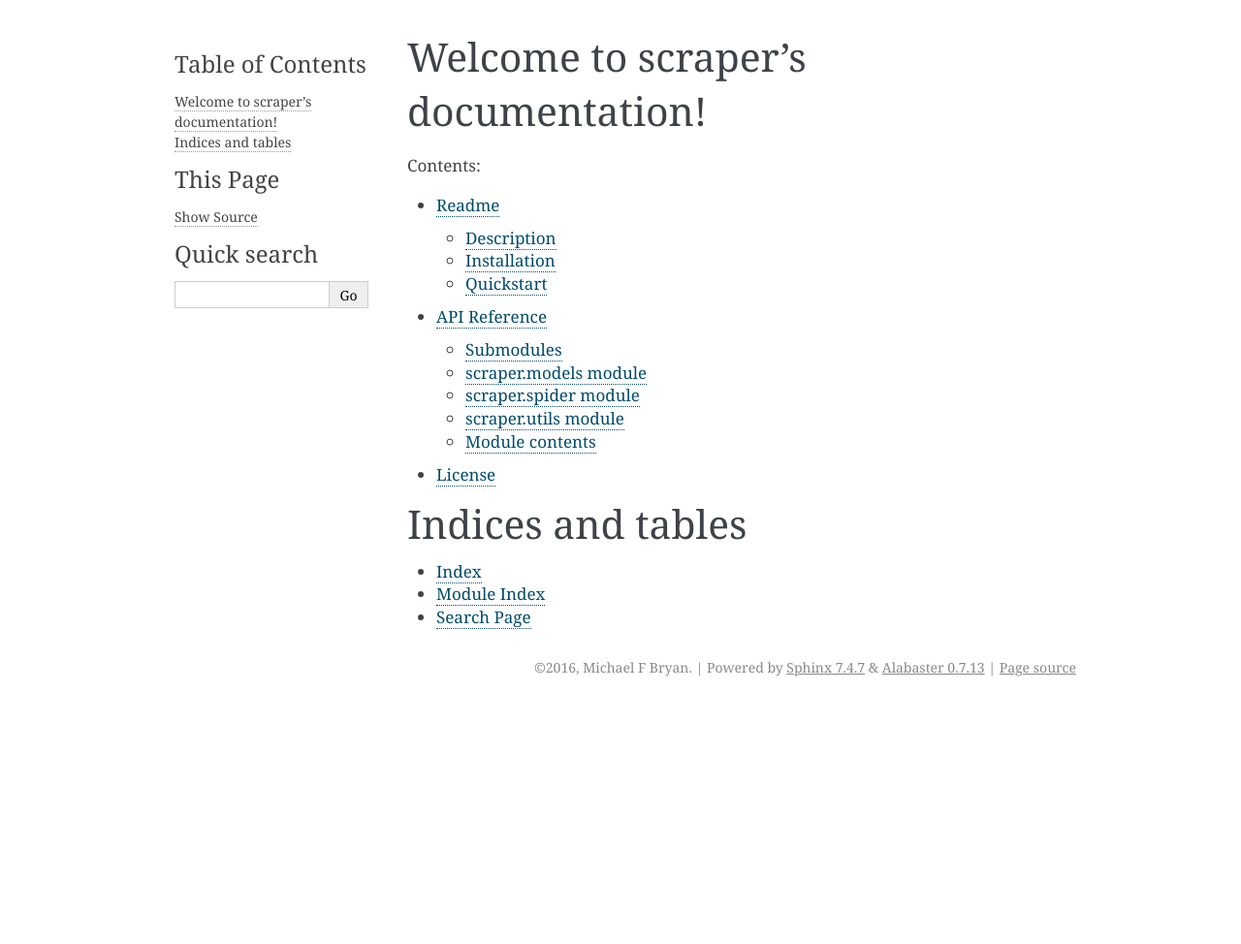
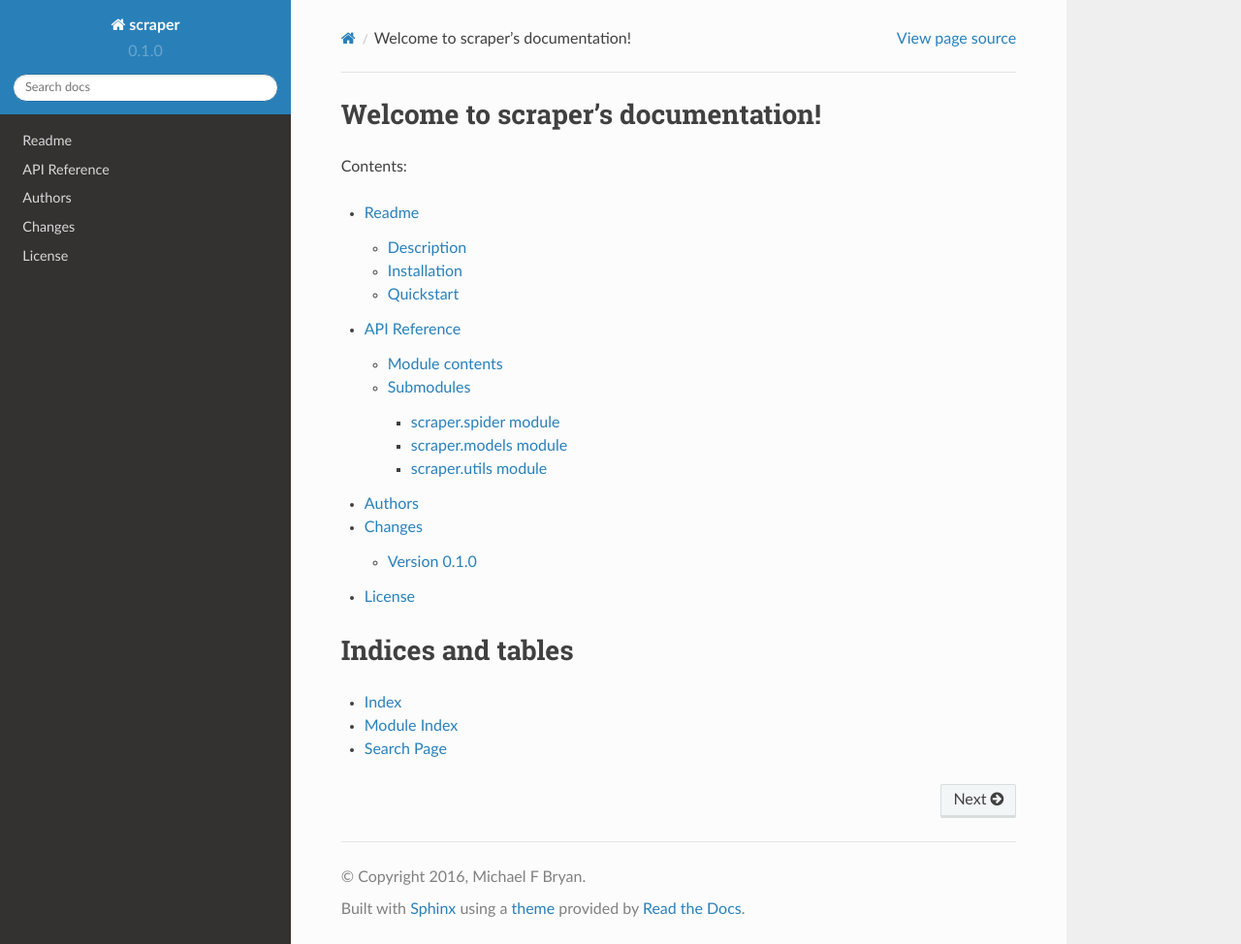
Before and after one commit to Michael-F-Bryan/scraper, a Sphinx documentation site: the page built from docs/index.rst, in a window 1280 px wide and 974 px high. Shown: the whole window at 97% size. Built offline with Sphinx 7.4.7 and the Read the Docs theme 2.0.0, drawn with Linux system fonts in a browser that asks for light colours.

Commit message:
Worked on the documentation a bit

```diff
--- /dev/null
+++ b/CHANGES.rst
@@ -0,0 +1,10 @@
+==========
+Change Log
+==========
+
+Version 0.1.0
+-------------
+
+- Created the basic scraper
+- Made a `Page`, a wrapper around a response from the `requests` library
+- Created the bare skeleton of a `Job`
--- a/docs/conf.py
+++ b/docs/conf.py
@@ -17,9 +17,9 @@
 # add these directories to sys.path here. If the directory is relative to the
 # documentation root, use os.path.abspath to make it absolute, like shown here.
 #
-# import os
-# import sys
-# sys.path.insert(0, os.path.abspath('.'))
+import os
+import sys
+sys.path.insert(0, os.path.abspath('..'))
 
 # -- General configuration ------------------------------------------------
 
@@ -36,6 +36,7 @@ extensions = [
     'sphinx.ext.mathjax',
     'sphinx.ext.viewcode',
     'sphinx.ext.githubpages',
+    'sphinxcontrib.napoleon',
 ]
 
 # Add any paths that contain templates here, relative to this directory.
@@ -126,7 +127,7 @@ todo_include_todos = False
 # The theme to use for HTML and HTML Help pages.  See the documentation for
 # a list of builtin themes.
 #
-html_theme = 'alabaster'
+html_theme = 'sphinx_rtd_theme'
 
 # Theme options are theme-specific and customize the look and feel of a theme
 # further.  For a list of options available for each theme, see the
--- a/docs/index.rst
+++ b/docs/index.rst
@@ -9,10 +9,12 @@ Welcome to scraper's documentation!
 Contents:
 
 .. toctree::
-   :maxdepth: 2
+   :maxdepth: 3
 
     Readme <readme>
     API Reference <scraper>
+    Authors <authors>
+    Changes <changes>
     License <license>
 
 
```
Also changed, not shown: docs/scraper.rst (+20 -17 lines), scraper/__init__.py (+7 -0 lines), 1 other file.
